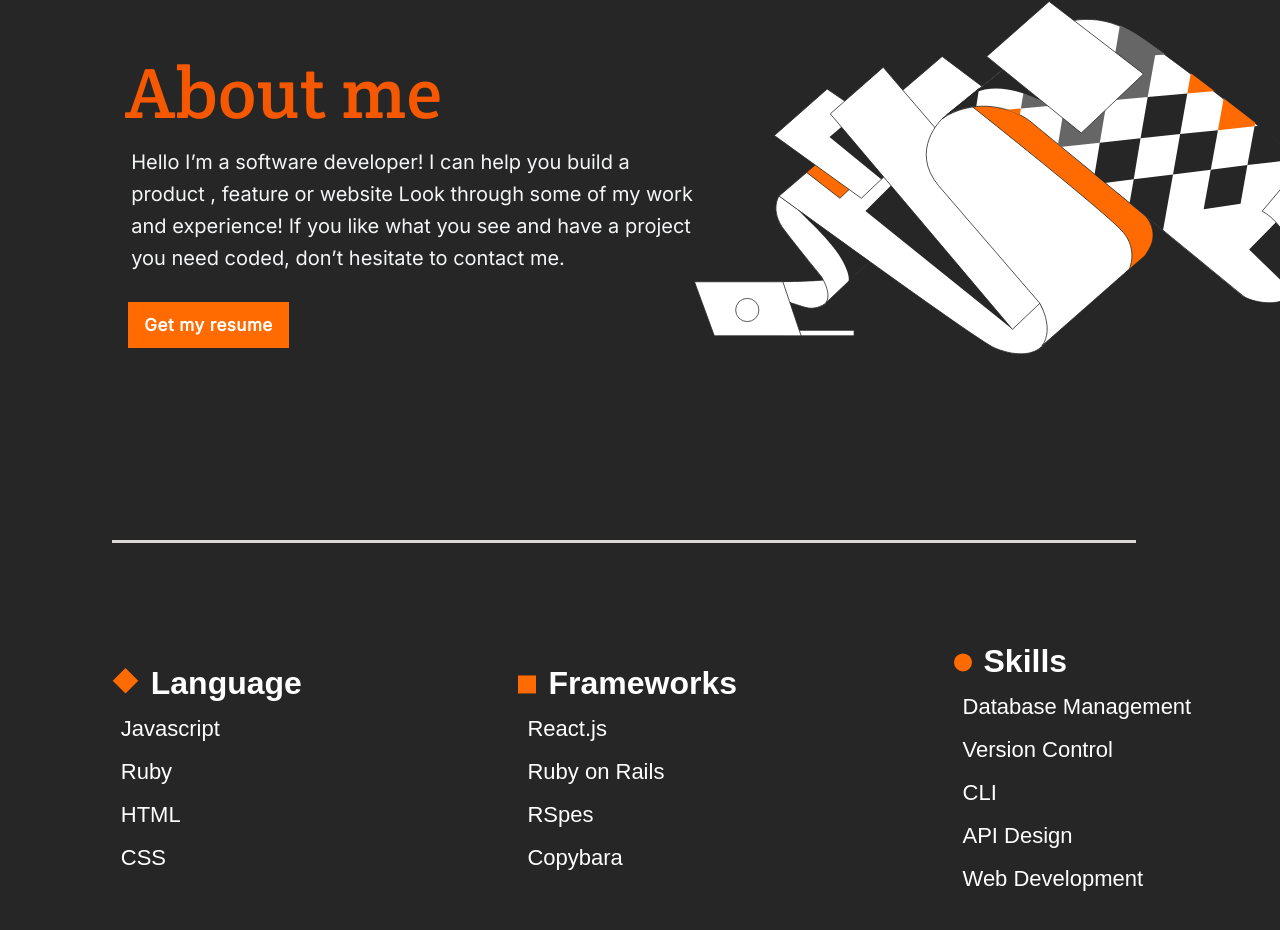
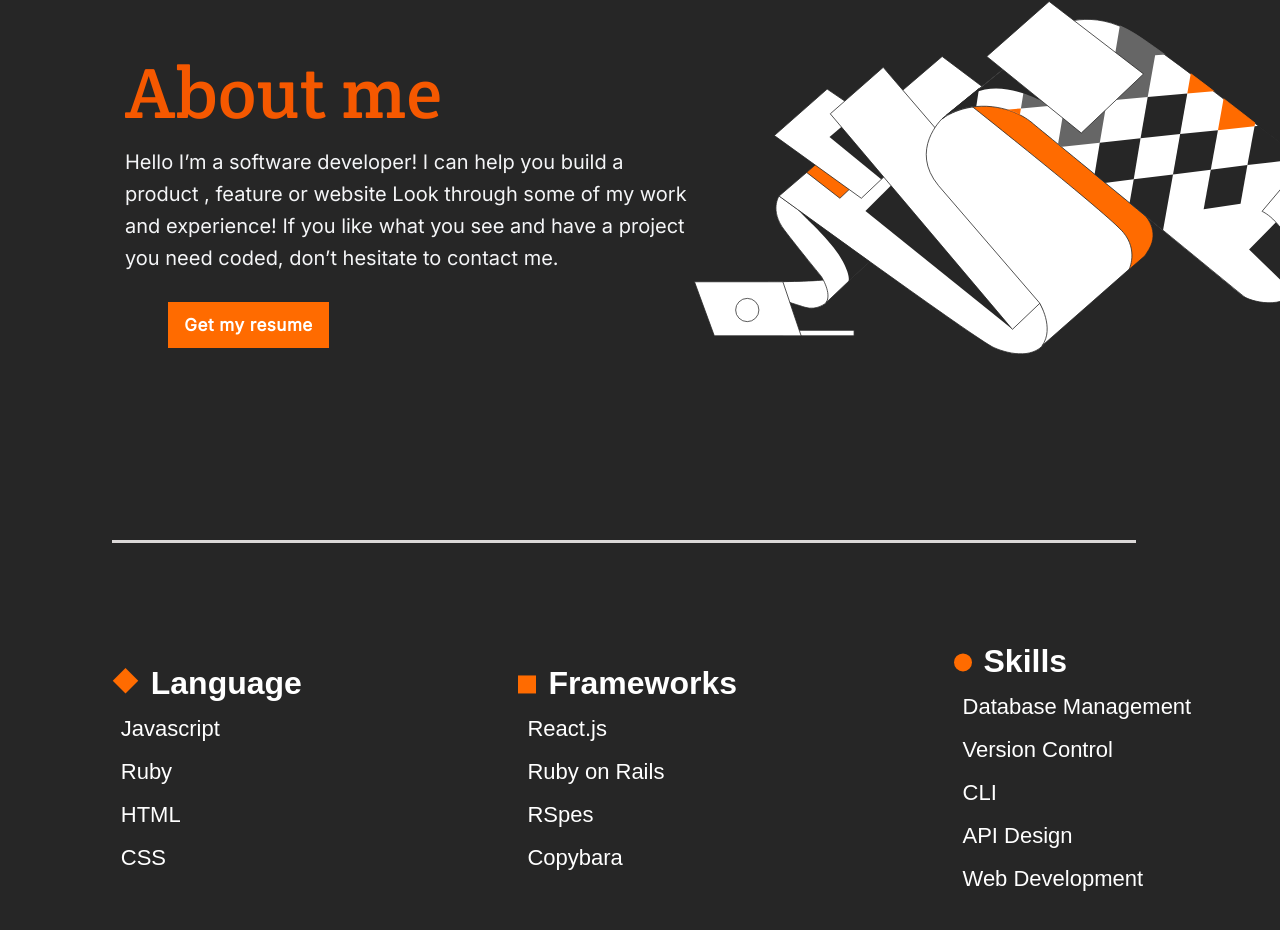
Before and after one commit to Zohra-Neda/Old-Portfolio, a website: page index.html in a window 1280 px wide. Shown: the part 2462-3392 px from the top of the page. Drawn offline with Linux system fonts and the light colour scheme; a web font is replaced by a local one.

Commit message:
Update about button alignment

```diff
--- a/style.css
+++ b/style.css
@@ -1289,7 +1289,7 @@
     color: #f4f5f7;
     margin: 0;
     margin-top: 1rem;
-    margin-left: calc((100% - 327px) / 2);
+    margin-left: 9rem;
   }
 
   .resume-btn {
@@ -1308,7 +1308,7 @@
     margin-bottom: 12rem;
     margin-top: 1rem;
     align-self: baseline;
-    margin-left: 7rem;
+    margin-left: 9.5rem;
   }
 
   .about-hr {
```
